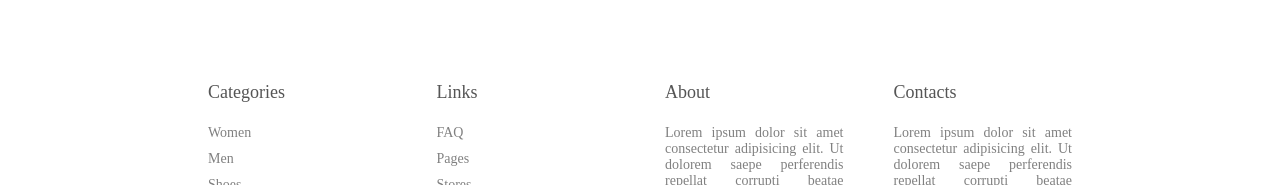
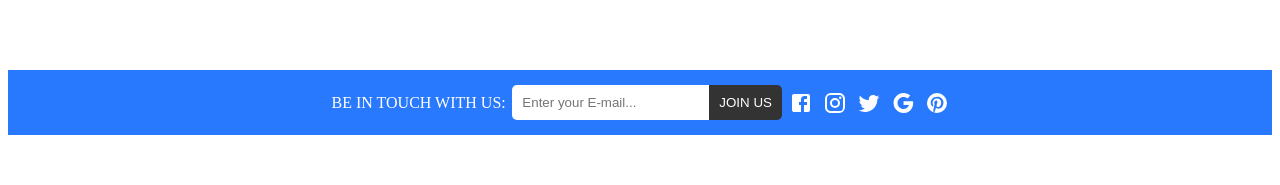
Before and after one commit to rlivaev/e-commerce, a React (Create React App) app: page / in a window 1280 px wide. Shown: the part 3097-3282 px from the top of the page. Built offline with nearby package versions, Linux system fonts and the light colour scheme.

Commit message:
finished contact block

```diff
--- a/src/components/Contact/Contact.jsx
+++ b/src/components/Contact/Contact.jsx
@@ -1,6 +1,29 @@
 import React from 'react';
 import './Contact.scss';
+import FacebookIcon from '@mui/icons-material/Facebook';
+import InstagramIcon from '@mui/icons-material/Instagram';
+import TwitterIcon from '@mui/icons-material/Twitter';
+import GoogleIcon from '@mui/icons-material/Google';
+import PinteresIcon from '@mui/icons-material/Pinterest';
 
 export const Contact = () => {
-  return <div className="contact">Contact</div>;
+  return (
+    <div className="contact">
+      <div className="wrapper">
+        <span> BE IN TOUCH WITH US:</span>
+
+        <div className="main">
+          <input type="text" placeholder="Enter your E-mail..." />
+          <button>JOIN US</button>
+        </div>
+        <div className="icons">
+          <FacebookIcon />
+          <InstagramIcon />
+          <TwitterIcon />
+          <GoogleIcon />
+          <PinteresIcon />
+        </div>
+      </div>
+    </div>
+  );
 };
--- a/src/components/Contact/Contact.scss
+++ b/src/components/Contact/Contact.scss
@@ -1,3 +1,31 @@
 .contact{
+    background-color: #2879fe;
+    color: #fff;
+    padding: 15px;
+    display: flex;
+    justify-content: center;
 
+    .wrapper{
+        width: 50%;
+        display: flex;
+        align-items: center;
+        justify-content: space-between;
+
+        input{
+            border: none;
+            padding: 10px;
+            border-radius: 5px 0 0 5px ;
+        }
+        button{
+            padding: 10px;
+            color: #fff;
+            background: #333;
+            border-radius: 0 5px 5px 0;
+            border: none;
+        }
+        .icons{
+            display: flex;
+            gap: 10px;
+        }
+    }
 }
--- a/src/pages/Home/Home.jsx
+++ b/src/pages/Home/Home.jsx
@@ -3,6 +3,7 @@
 import './Home.scss';
 import { FeaturedProducts } from '../../components/FeaturedProducts/FeaturedProducts';
 import { Categories } from '../../components/Categories/Categories';
+import { Contact } from '../../components/Contact/Contact';
 
 const Home = () => {
   return (
@@ -11,6 +12,7 @@
       <FeaturedProducts type="Featured" />
       <Categories />
       <FeaturedProducts type="Trending" />
+      <Contact />
     </div>
   );
 };
```
